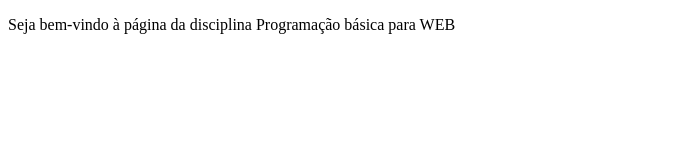
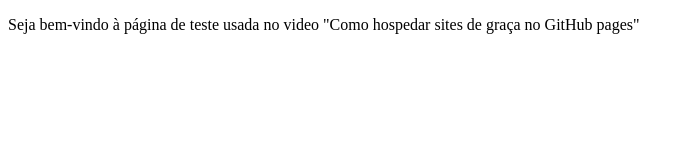
Before and after one commit to silviagmartins/pbweb, a plain HTML site: page index.html in a window 1280 px wide. Shown: the whole page, without its empty margins (0-693 px from the left). Drawn offline with Linux system fonts and the light colour scheme.

Commit message:
Add files via upload
Novo conteúdo adicionado no parágrafo

```diff
--- a/index.html
+++ b/index.html
@@ -4,9 +4,9 @@
     <meta charset="UTF-8">
     <meta http-equiv="X-UA-Compatible" content="IE=edge">
     <meta name="viewport" content="width=device-width, initial-scale=1.0">
-    <title>Programação básica para WEB</title>
+    <title>Testando o GitHub pages</title>
 </head>
 <body>
-    <p>Seja bem-vindo à página da disciplina Programação básica para WEB</p>
+    <p>Seja bem-vindo à página de teste usada no video "Como hospedar sites de graça no GitHub pages"</p>
 </body>
 </html>
```
